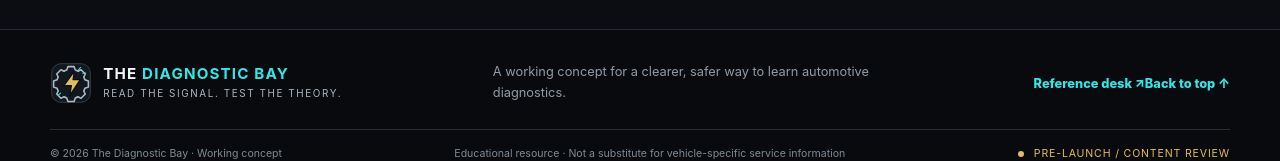
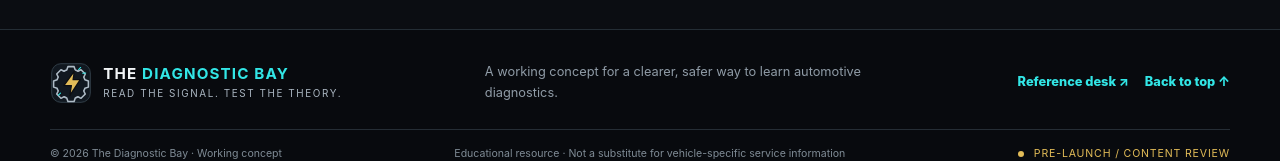
Before and after one commit to Chaotic-Minds-Collective/CR-Diagnostic-Site, a React (Vite) app: page / in a window 1280 px wide. Shown: the part 9344-9505 px from the top of the page. Built offline with nearby package versions, Linux system fonts and the light colour scheme.

Commit message:
Style footer reference navigation

```diff
--- a/src/index.css
+++ b/src/index.css
@@ -1602,3 +1602,11 @@ h3 {
     transition-duration: 0.01ms !important;
   }
 }
+
+
+.footer-links {
+  display: flex;
+  align-items: center;
+  flex-wrap: wrap;
+  gap: 1rem;
+}
```
